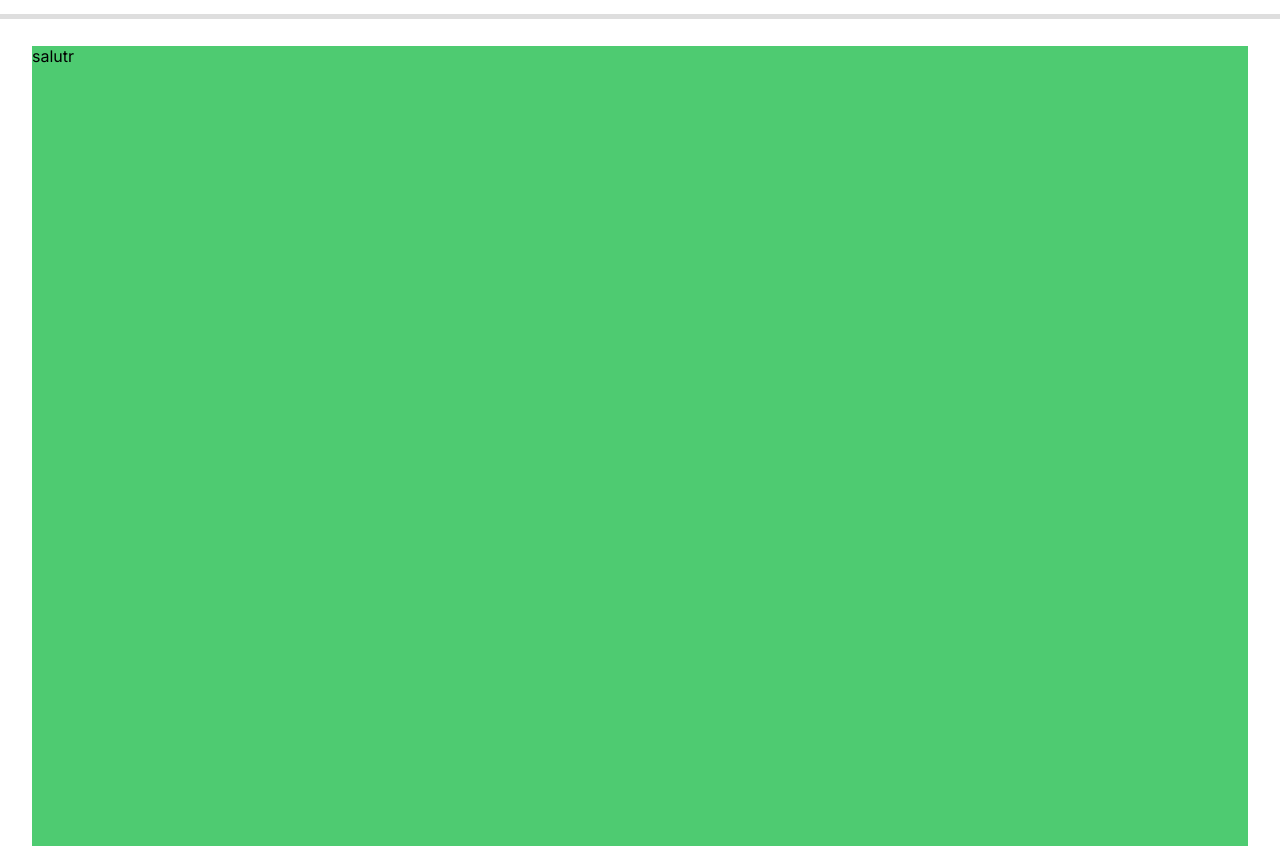
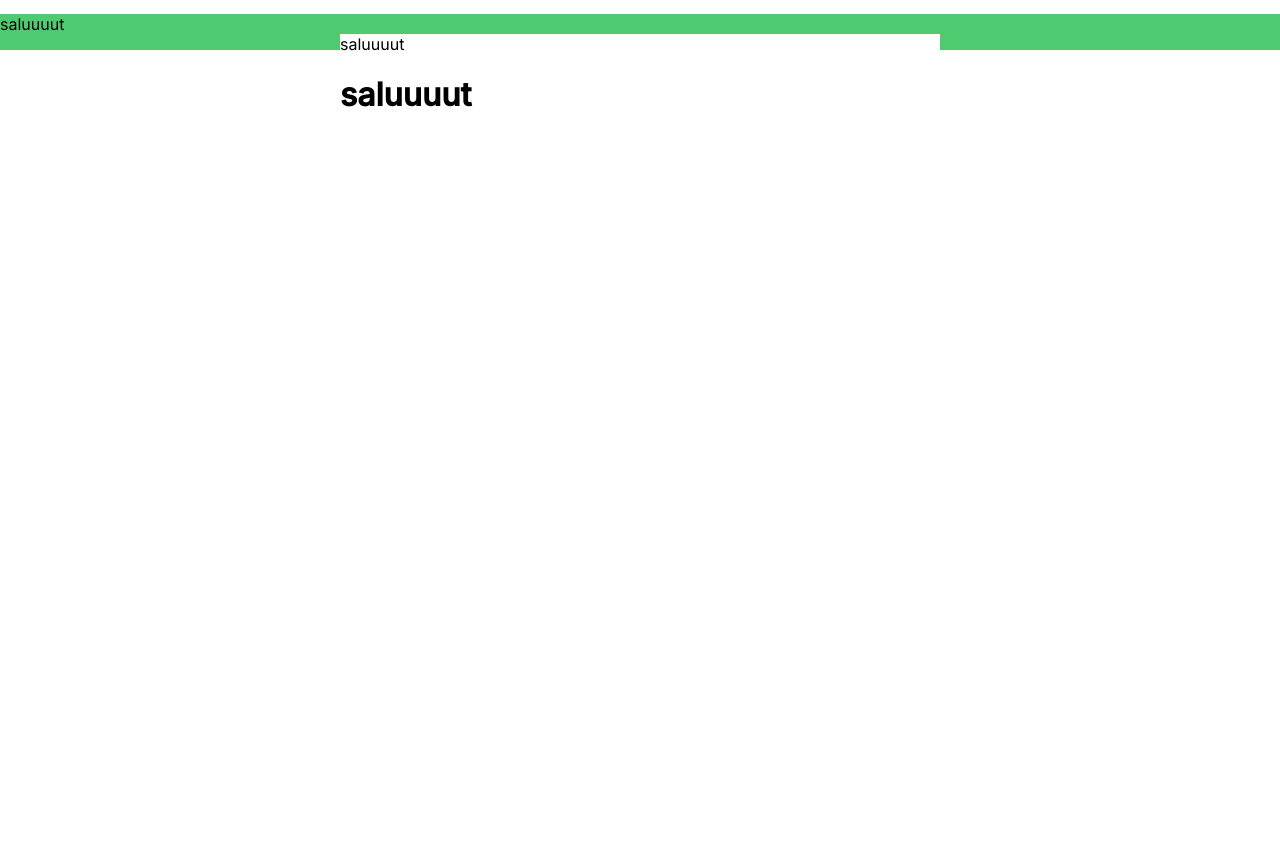
Before and after one commit to burastefan/Project_TW_CeSo, a plain HTML site: page Views/Events/events.html in a window 1280 px wide. Shown: the part 84-930 px from the top of the page. After the commit the page ends 816 px from the top, so only its background shows below. Drawn offline with Linux system fonts and the light colour scheme.

Commit message:
continue to work on Event Page

```diff
--- a/Views/Events/events.css
+++ b/Views/Events/events.css
@@ -1,14 +1,11 @@
 .container {
-    width: calc(100% - 64px);
-    height: 100%;
-    position: relative;
-    margin: 32px;
-  }
-  .box {
-    width: 100%;
-    height: 100%;
-    position: absolute;
-    top: 0;
-    left: 0;
-    background: #4ECB71;
-  }
+  background: rgb(78,203,113);
+}
+
+.first-container {
+  width: 100%;
+}
+
+.second-container {
+    background: linear-gradient(180deg, rgba(78,203,113,1) 0%, rgba(78,203,113,1) 20%, rgba(255,255,255,1) 20%, rgba(255,255,255,1) 100%);
+}
--- a/Views/Events/events.html
+++ b/Views/Events/events.html
@@ -6,7 +6,7 @@
   <meta http-equiv="X-UA-Compatible" content="IE=edge" />
   <title>Events</title>
   <meta name="viewport" content="width=device-width, initial-scale=1" />
-  <link rel="stylesheet" href="./events.css" />
+  <link rel="stylesheet" href="events.css" />
   <link rel="stylesheet" href="../../main.css" />
   <link rel="stylesheet" href="../../navbar.css" />
   <link rel="preconnect" href="https://fonts.googleapis.com">
@@ -20,8 +20,14 @@
 <body>
   <navbar-component></navbar-component>
   <div class="container">
-    <div class="box">
-      <span>salutr</span>
+    <div class="first-container">
+      <span>saluuuut</span>
+    </div>
+    <div class="second-container">
+      <div style="max-width: 600px; margin: 0 auto; background-color:white;">
+        <span>saluuuut</span>
+        <h1>saluuuut</h1>
+      </div>
     </div>
   </div>
 </body>
```
